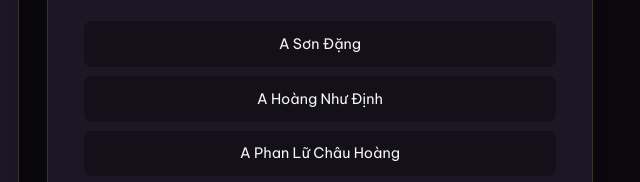
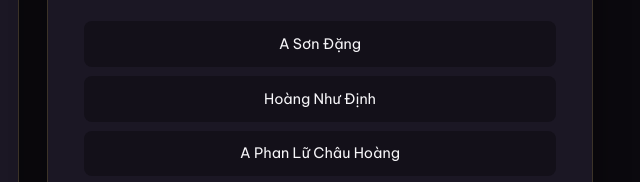
Before and after one commit to LHPhucDeveloper/guitarvaban, a plain HTML site: page index.html in a window 1280 px wide. Shown: the part 10716-10898 px from the top of the page, 607-1247 px from the left. Drawn offline with nearby package versions, Linux system fonts and the light colour scheme.

Commit message:
fix: remove honorific prefix from Hoang Nhu Dinh in core sponsor list

```diff
--- a/index.html
+++ b/index.html
@@ -560,7 +560,7 @@
                 trợ kinh phí & thiết bị âm thanh cho các chương trình kỷ niệm lớn.</p>
               <ul class="sponsor-members">
                 <li>A Sơn Đặng</li>
-                <li>A Hoàng Như Định</li>
+                <li>Hoàng Như Định</li>
                 <li>A Phan Lữ Châu Hoàng</li>
                 <li>A Huỳnh Huyên</li>
                 <li>A Paul Nguyễn</li>
```
